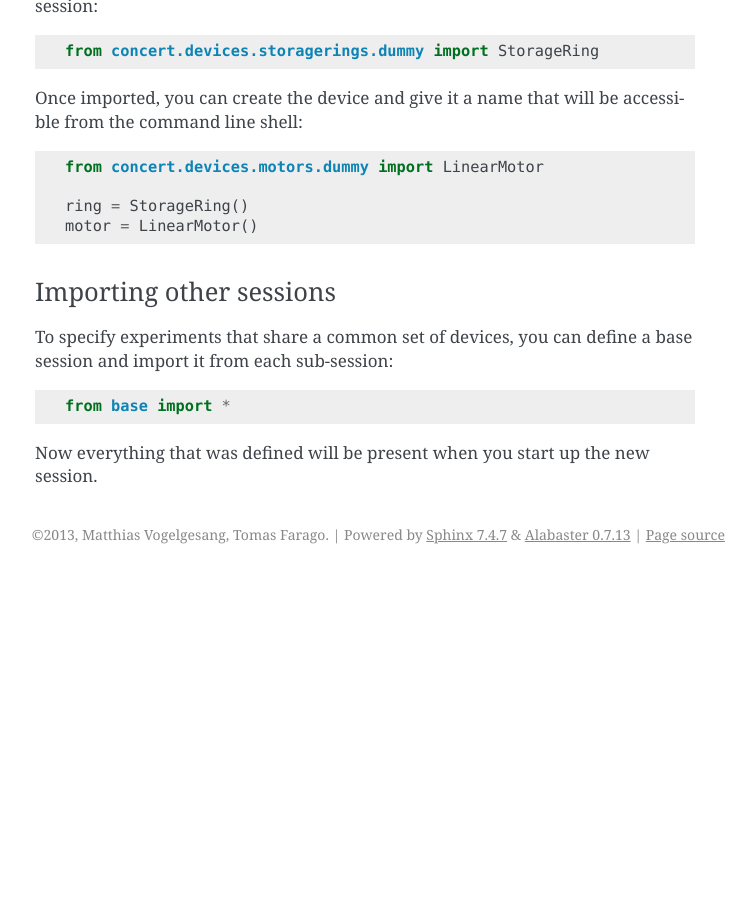
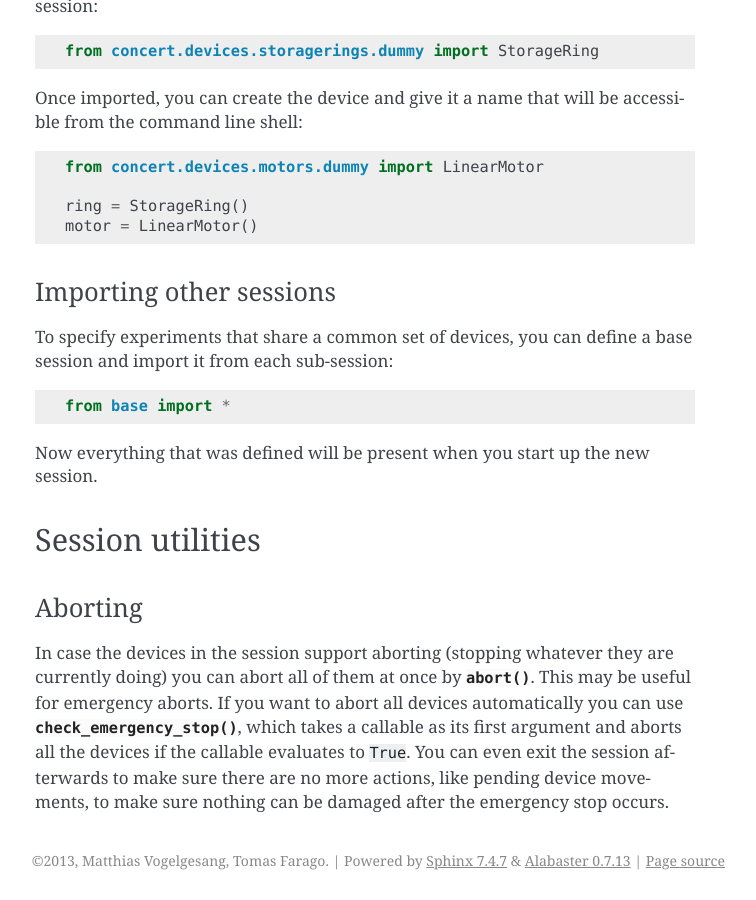
Before and after one commit to ufo-kit/concert, a Sphinx documentation site: the page built from docs/user/getstarted.rst, in a window 1280 px wide and 900 px high, scrolled down 2966 px. Shown: the whole window, without its empty margins (385-1141 px from the left). Built offline with Sphinx 7.4.7, drawn with Linux system fonts in a browser that asks for light colours; before the commit the page ends 3540 px from its top, so only the background shows below that; some of the changed text lies outside the part shown.

Commit message:
Add check_emergency_stop to docs

```diff
--- a/docs/user/getstarted.rst
+++ b/docs/user/getstarted.rst
@@ -162,3 +162,19 @@ session and import it from each sub-session::
 
 Now everything that was defined will be present when you start up the new
 session.
+
+
+Session utilities
+=================
+
+Aborting
+--------
+
+In case the devices in the session support aborting (stopping whatever they are
+currently doing) you can abort all of them at once by :func:`.abort`. This may
+be useful for emergency aborts. If you want to abort all devices automatically
+you can use :func:`.check_emergency_stop`, which takes a callable as its first
+argument and aborts all the devices if the callable evaluates to ``True``. You
+can even exit the session afterwards to make sure there are no more actions,
+like pending device movements, to make sure nothing can be damaged after the
+emergency stop occurs.
```
